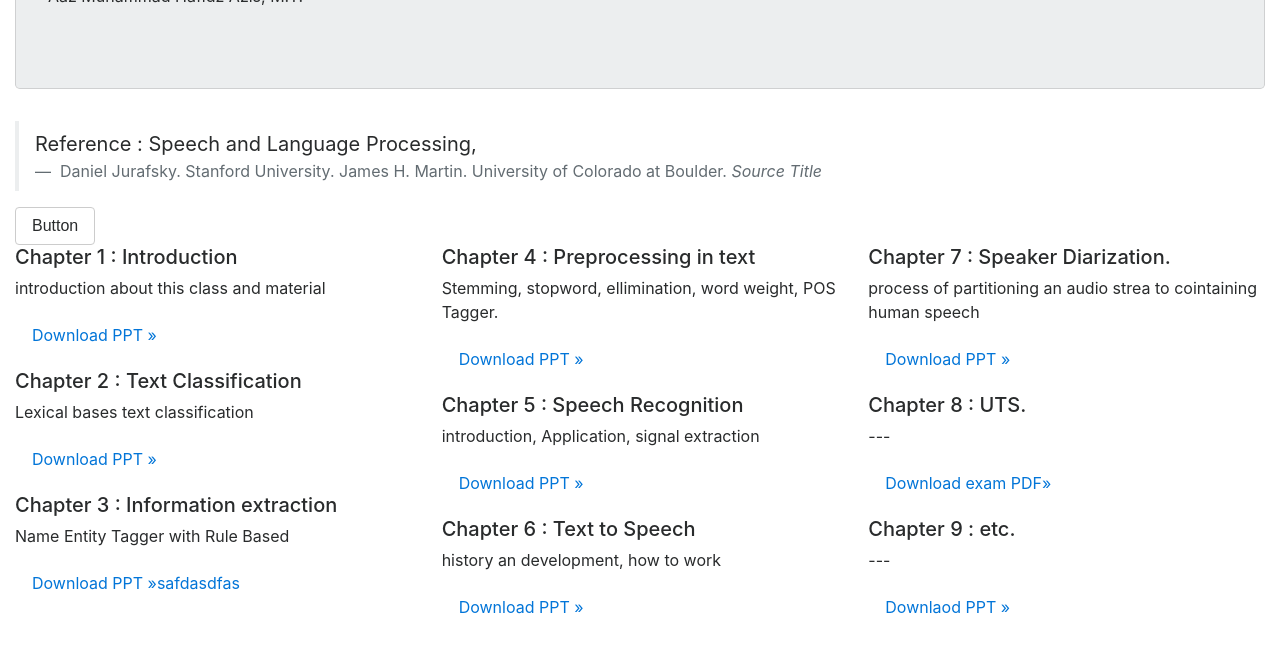
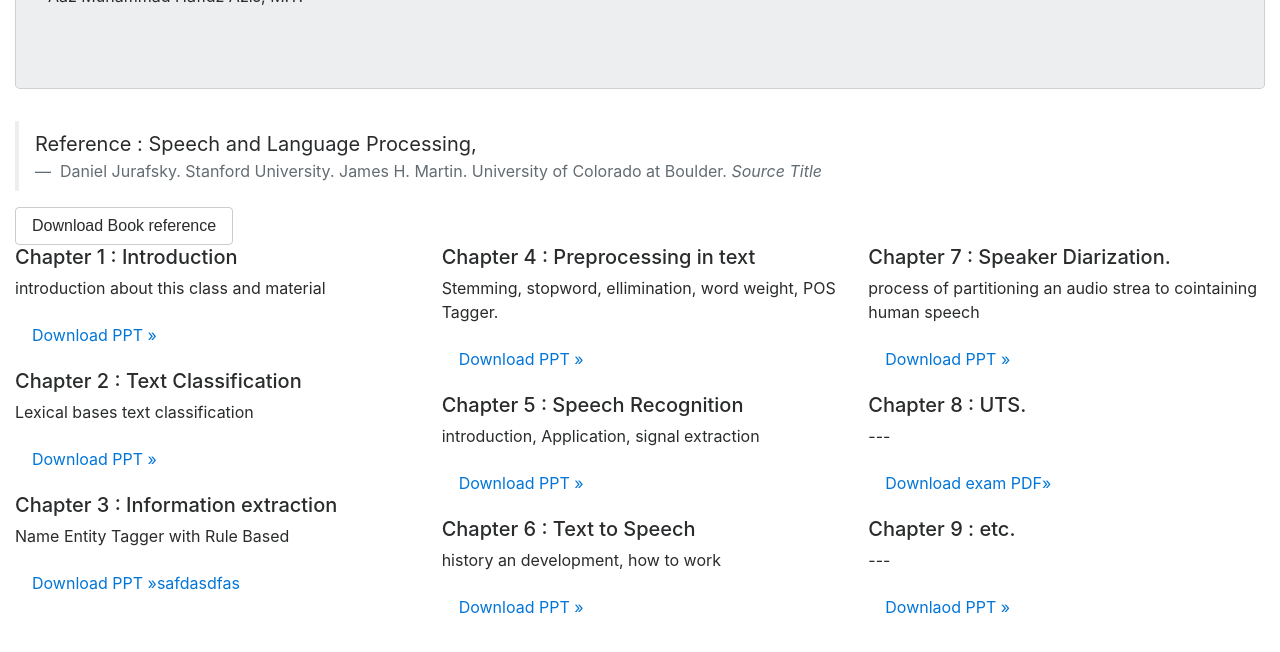
Before and after one commit to aazmhafidz09/aazmhafidz09.github.io, a plain HTML site: page index.html in a window 1280 px wide. Shown: the part 124-776 px from the top of the page. Drawn offline with Linux system fonts and the light colour scheme.

Commit message:
Update index.html

```diff
--- a/index.html
+++ b/index.html
@@ -40,7 +40,7 @@
 								</footer>
 							</blockquote>
 							<button type="Download Book reference" class="btn btn-secondary">
-								Button
+								Download Book reference
 							</button>
 						</div>
 					</div>
```
